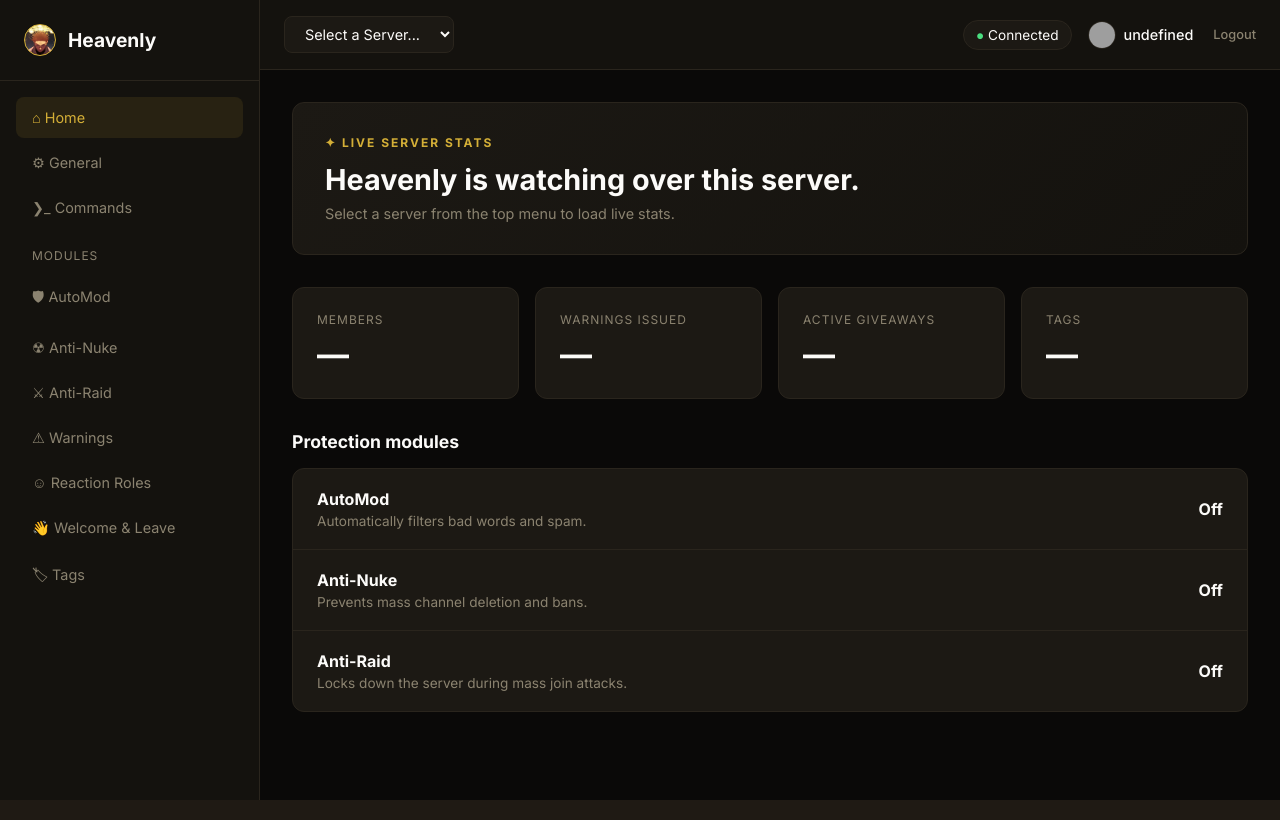
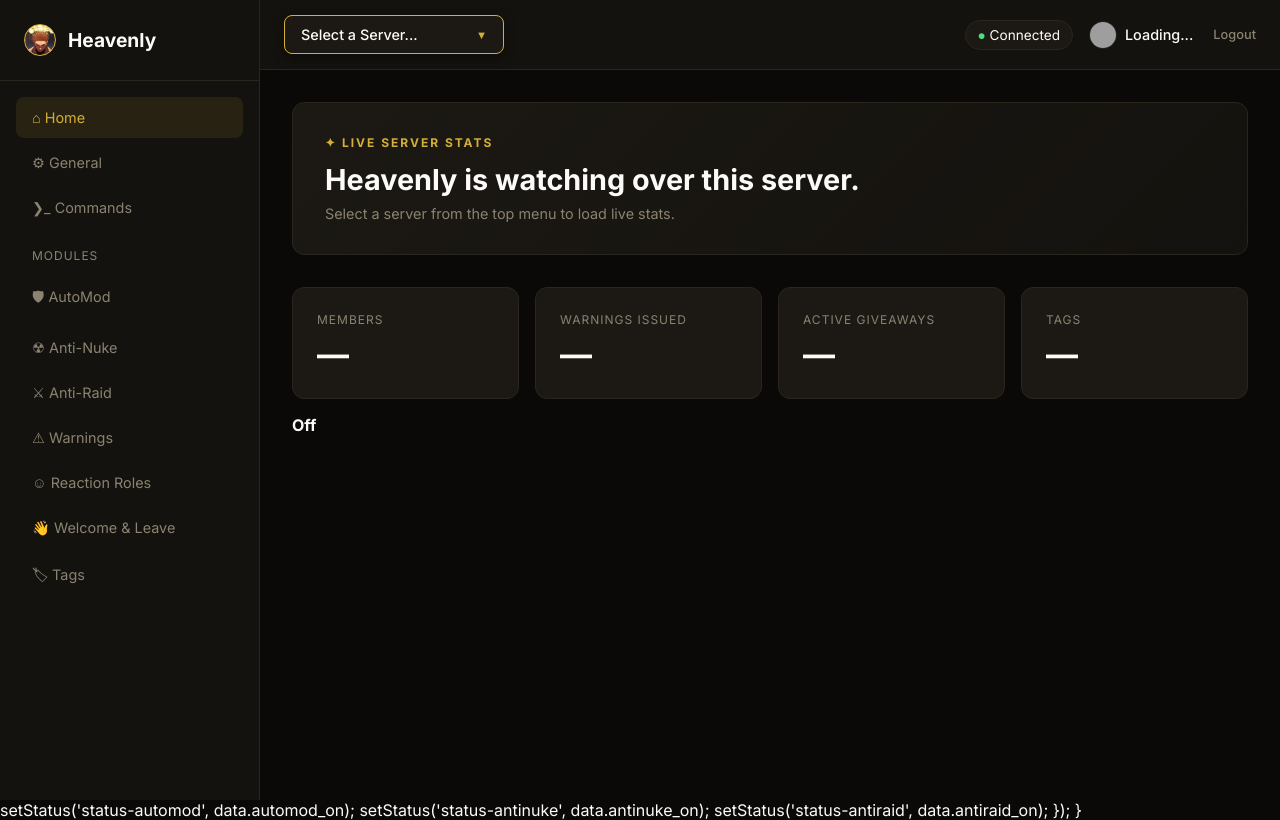
Before and after one commit to jayp963746-lab/DB, a Flask app: page / in a window 1280 px wide. Run offline with Flask 3, Linux system fonts and the light colour scheme; the visitor is signed in with stand-in values (Sample User, id 1); grey boxes are pictures that could not be loaded.

Commit message:
Update index.html

```diff
--- a/templates/index.html
+++ b/templates/index.html
@@ -43,9 +43,16 @@
             <header class="top-header">
                 <div class="header-left">
                     <button class="mobile-menu-btn" onclick="toggleMenu()">☰</button>
-                    <select id="server-select" class="server-dropdown" onchange="loadServerStats()">
-                        <option value="">Select a Server...</option>
-                    </select>
+                    <div class="custom-dropdown" id="server-dropdown">
+    <div class="dropdown-selected" onclick="toggleDropdown(event)">
+        <span id="selected-server-name">Select a Server...</span>
+        <span class="dropdown-arrow">▼</span>
+    </div>
+    <div class="dropdown-menu" id="dropdown-menu">
+        <div class="dropdown-option muted">Loading servers...</div>
+    </div>
+                    </div>
+
                 </div>
                 <div class="header-right">
                     <div class="status-indicator"><span class="dot">●</span> Connected</div>
@@ -81,29 +88,6 @@
                         <span class="stat-label">Tags</span>
                         <span class="stat-value" id="stat-tags">—</span>
                </div>
-                </div>
-
-                <h3 class="section-title">Protection modules</h3>
-                <div class="module-list">
-                    <div class="module-item">
-                        <div class="module-info">
-                            <h3>AutoMod</h3>
-                            <p>Automatically filters bad words and spam.</p>
-                        </div>
-                        <div class="module-status" id="status-automod">Off</div>
-                    </div>
-                    <div class="module-item">
-                        <div class="module-info">
-                            <h3>Anti-Nuke</h3>
-                            <p>Prevents mass channel deletion and bans.</p>
-                        </div>
-                        <div class="module-status" id="status-antinuke">Off</div>
-                    </div>
-                    <div class="module-item">
-                        <div class="module-info">
-                            <h3>Anti-Raid</h3>
-                            <p>Locks down the server during mass join attacks.</p>
-                        </div>
                         <div class="module-status" id="status-antiraid">Off</div>
                     </div>
                 </div>
@@ -127,16 +111,66 @@
                 }
 
                 const select = document.getElementById('server-select');
+<script>
+    function toggleMenu() { document.getElementById('sidebar').classList.toggle('open'); }
+    function closeMenu() { document.getElementById('sidebar').classList.remove('open'); }
+
+    function toggleDropdown(e) {
+        if(e) e.stopPropagation();
+        document.getElementById('server-dropdown').classList.toggle('open');
+    }
+
+    // Close custom dropdown when tapping outside
+    document.addEventListener('click', function(e) {
+        const dropdown = document.getElementById('server-dropdown');
+        if (dropdown && !dropdown.contains(e.target)) {
+            dropdown.classList.remove('open');
+        }
+    });
+
+    {% if logged_in %}
+    fetch('/api/user')
+        .then(response => response.json())
+        .then(data => {
+            if(data.error) return;
+
+            document.getElementById('user-name').innerText = data.user.username;
+            if(data.user.avatar) {
+                document.getElementById('user-avatar').src = `https://cdn.discordapp.com/avatars/${data.user.id}/${data.user.avatar}.png`;
+            }
+
+            const menu = document.getElementById('dropdown-menu');
+            menu.innerHTML = '';
+
+            if(!data.guilds || data.guilds.length === 0) {
+                menu.innerHTML = '<div class="dropdown-option muted">No servers found</div>';
+                return;
+            }
+
             data.guilds.forEach(guild => {
-                    const option = document.createElement('option');
-                    option.value = guild.id;
-                    option.innerText = guild.name;
-                    select.appendChild(option);
+                const item = document.createElement('div');
+                item.className = 'dropdown-option';
+                item.innerText = guild.name;
+                item.onclick = function(e) {
+                    e.stopPropagation();
+                    selectGuild(guild.id, guild.name);
+                };
+                menu.appendChild(item);
             });
         });
 
-        function loadServerStats() {
-            const guildId = document.getElementById('server-select').value;
+    function selectGuild(guildId, guildName) {
+        document.getElementById('selected-server-name').innerText = guildName;
+        document.getElementById('server-dropdown').classList.remove('open');
+
+        document.querySelectorAll('.dropdown-option').forEach(opt => {
+            opt.classList.toggle('selected', opt.innerText === guildName);
+        });
+
+        loadServerStats(guildId);
+    }
+
+    function loadServerStats(guildId) {
         if(!guildId) return;
 
         fetch(`/api/guild/${guildId}/overview`)
@@ -161,5 +195,13 @@
     }
     {% endif %}
 </script>
+
+                    setStatus('status-automod', data.automod_on);
+                    setStatus('status-antinuke', data.antinuke_on);
+                    setStatus('status-antiraid', data.antiraid_on);
+                });
+        }
+        {% endif %}
+    </script>
 </body>
 </html>
```
Lines whose indentation alone changed are shown as unchanged.
